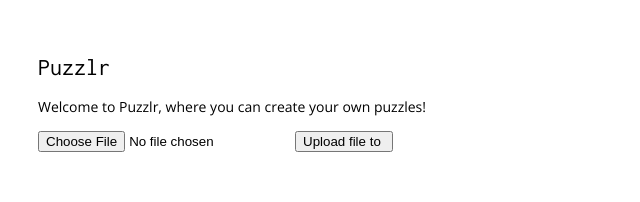
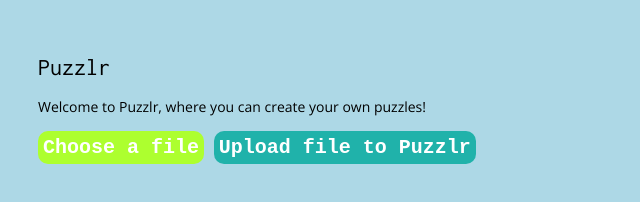
Before and after one commit to maxemiliang/Puzzlr, a website: page views/index.html in a window 1280 px wide. Shown: the whole page, without its empty margins (0-640 px from the left). Drawn offline with nearby package versions, Linux system fonts and the light colour scheme.

Commit message:
updated styling and some html fixes

```diff
--- a/views/css/style.css
+++ b/views/css/style.css
@@ -1,7 +1,44 @@
 @import 'https://fonts.googleapis.com/css?family=Inconsolata|Open+Sans';
+
+body {
+  background: lightblue;
+  font-family: 'Incosolata', monospace;
+}
 
 .container {
   padding: 30px;
+}
+
+.uploadFile + label {
+    font-size: 1.25em;
+    font-weight: 700;
+    color: white;
+    padding: 5px;
+    border-radius: 10px;
+    background-color: greenyellow;
+    display: inline-block;
+}
+
+.uploadFile:focus + label,
+.uploadFile + label:hover {
+    background-color: palegreen;
+}
+
+#submit {
+  background: lightseagreen;
+}
+
+#submit:hover {
+  background: cornflowerblue: ;
+}
+
+.uploadFile {
+	width: 0.1px;
+	height: 0.1px;
+	opacity: 0;
+	overflow: hidden;
+	position: absolute;
+	z-index: -1;
 }
 
 /* just some text styling */
--- a/views/index.html
+++ b/views/index.html
@@ -12,8 +12,10 @@
       <h1>Puzzlr</h1>
       <p>Welcome to Puzzlr, where you can create your own puzzles!</p>
       <form action="/upload" method="POST">
-        <input type="file" name="img">
-        <input type="submit" value="Upload file to ">
+        <input type="file" class="uploadFile" id="file" name="img">
+        <label id="file-label" for="file">Choose a file</label>
+        <input type="submit" class="uploadFile" id="submit-meme" value="Upload file to Puzzlr">
+        <label id="submit" for="submit-meme">Upload file to Puzzlr</label>
       </form>
     </div>
   </body>
```
